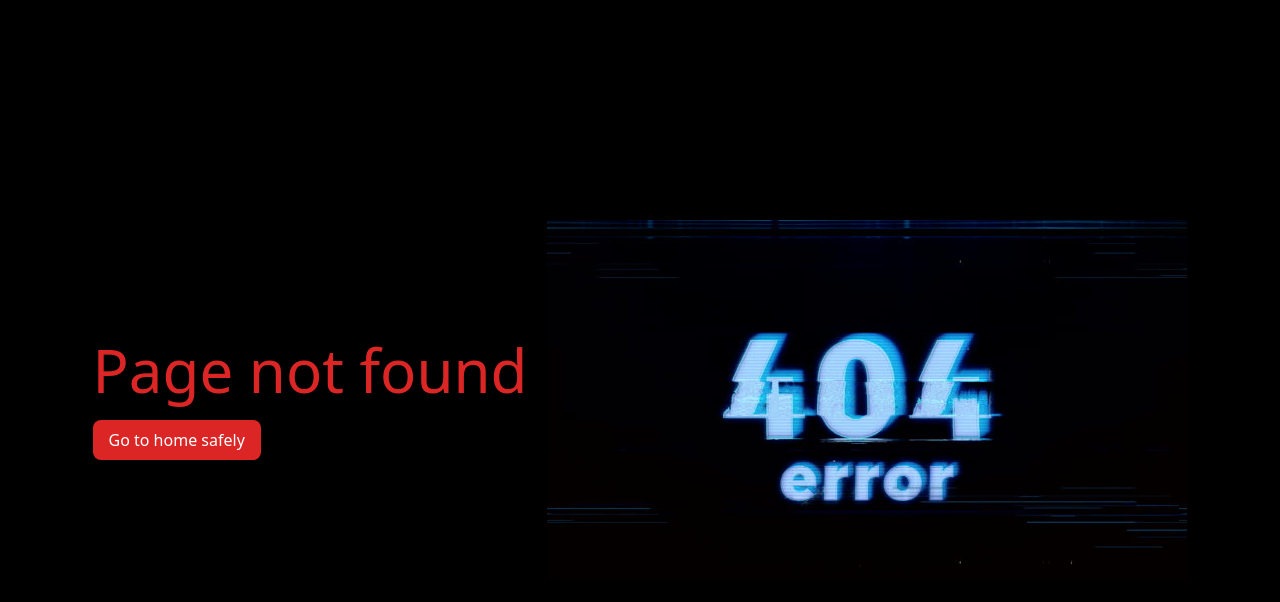
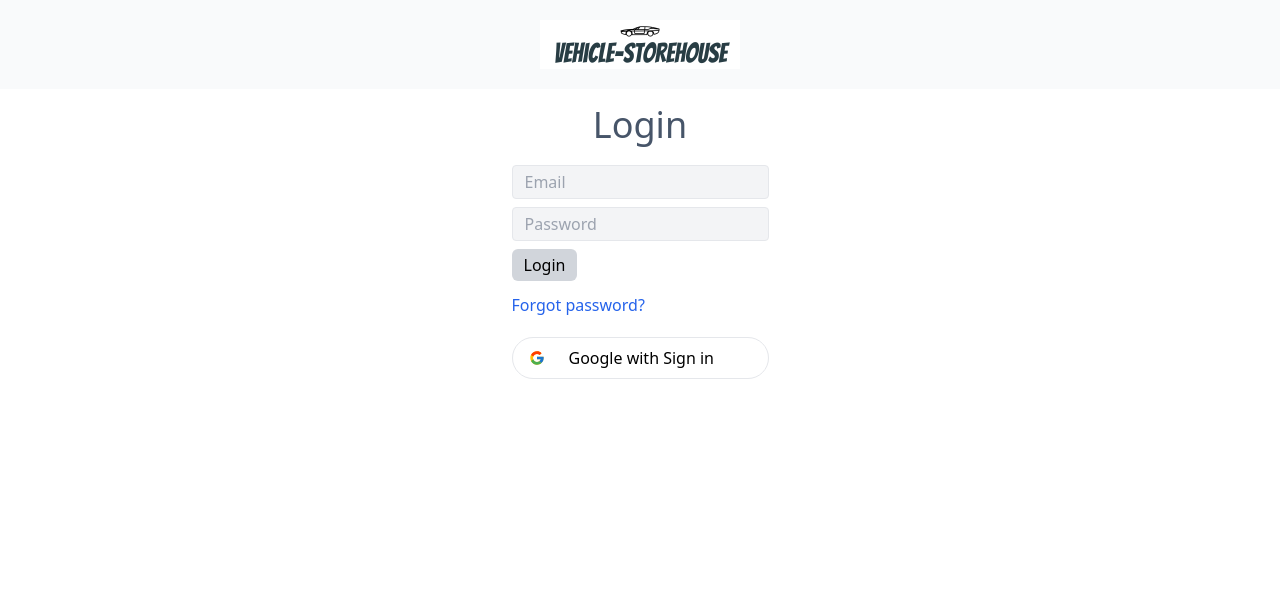
Before and after one commit to MazharulDev/vehicle-storehouse-client-side, a React (Create React App) app: page /login in a window 1280 px wide. Before the commit this address had no page. Shown: the top 602 px of the page. Built offline with nearby package versions, Linux system fonts and the light colour scheme.

Commit message:
google signIn added

```diff
--- a/package.json
+++ b/package.json
@@ -10,6 +10,7 @@
     "firebase": "^9.7.0",
     "react": "^18.1.0",
     "react-dom": "^18.1.0",
+    "react-firebase-hooks": "^5.0.3",
     "react-icons": "^4.3.1",
     "react-router-dom": "^6.3.0",
     "react-scripts": "5.0.1",
--- a/src/App.js
+++ b/src/App.js
@@ -1,7 +1,9 @@
 import { Route, Routes } from 'react-router-dom';
 import './App.css';
 import Home from './components/Home/Home/Home';
+import ForgotPassword from './components/pages/ForgotPassword/ForgotPassword';
 import Inventory from './components/pages/Inventory/Inventory';
+import Login from './components/pages/Login/Login';
 import NotFound from './components/pages/NotFound/NotFound';
 
 function App() {
@@ -10,6 +12,10 @@ function App() {
       <Routes>
         <Route path='/' element={<Home/>}></Route>
         <Route path='/inventory' element={<Inventory/>}></Route>
+        <Route path='/login' element={<Login/>}></Route>
+        <Route path='/forgotPassword' element={<ForgotPassword/>}></Route>
+
+
         <Route path='*' element={<NotFound/>}></Route>
       </Routes>
     </div>
--- a/src/components/Home/Header/Header.js
+++ b/src/components/Home/Header/Header.js
@@ -2,7 +2,10 @@ import React, { useState } from "react";
 import { Transition } from "@headlessui/react";
 import { Link } from "react-router-dom";
 import logo from '../../../images/logo.png'
+import auth from "../../../firebase.init";
+import { useAuthState } from "react-firebase-hooks/auth";
 const Header = () => {
+    const [user, loading, error] = useAuthState(auth);
     const [isOpen, setIsOpen] = useState(false);
     return (
         <div className=" sticky top-0 shadow-md">
@@ -43,12 +46,19 @@ const Header = () => {
                                         Calendar
                                     </Link>
 
-                                    <Link
-                                        to="/"
+                                <>
+                                    {
+                                        user? <div>
+                                            <button className="hover:text-gray-600 text-sm font-medium">Sign Out</button>
+                                        </div> :
+                                        <Link
+                                        to="/login"
                                         className="text-black hover:text-gray-600  px-3 py-2 rounded-md text-sm font-medium"
                                     >
-                                        Reports
+                                        Login
                                     </Link>
+                                    }
+                                </>
 
                                 </div>
                             </div>
--- /dev/null
+++ b/src/components/Home/Header/SimpleHeader/SimpleHeader.js
@@ -0,0 +1,14 @@
+import React from 'react';
+import { Link } from 'react-router-dom';
+import logo from '../../../../images/logo.png'
+const SimpleHeader = () => {
+    return (
+        <div>
+            <div className='flex justify-center p-5 bg-gray-50'>
+                <Link to='/'><img src={logo} alt="" /></Link>
+            </div>
+        </div>
+    );
+};
+
+export default SimpleHeader;
--- /dev/null
+++ b/src/components/pages/ForgotPassword/ForgotPassword.js
@@ -0,0 +1,13 @@
+import React from 'react';
+import SimpleHeader from '../../Home/Header/SimpleHeader/SimpleHeader';
+
+const ForgotPassword = () => {
+    return (
+        <div>
+            <SimpleHeader/>
+            <h2>forgot password </h2>
+        </div>
+    );
+};
+
+export default ForgotPassword;
--- a/src/components/pages/Inventory/Inventory.js
+++ b/src/components/pages/Inventory/Inventory.js
@@ -1,8 +1,10 @@
 import React from 'react';
+import Header from '../../Home/Header/Header';
 
 const Inventory = () => {
     return (
         <div>
+            <Header></Header>
             <h2>Inventory page</h2>
         </div>
     );
--- /dev/null
+++ b/src/components/pages/Login/Login.js
@@ -0,0 +1,39 @@
+import React from 'react';
+import { Link, useNavigate } from 'react-router-dom';
+import { FcGoogle } from 'react-icons/fc'
+import SimpleHeader from '../../Home/Header/SimpleHeader/SimpleHeader';
+import auth from '../../../firebase.init';
+import {useSignInWithGoogle} from 'react-firebase-hooks/auth'
+const Login = () => {
+    const navigate=useNavigate()
+    const [signInWithGoogle, user, loading, error] = useSignInWithGoogle(auth);
+    if(user){
+        navigate('/')
+    }
+    const handleGoogleSignIn=()=>{
+        signInWithGoogle();
+    }
+    return (
+        <div>
+            <SimpleHeader/>
+            <div className='mt-4 flex justify-center'>
+                <div>
+                    <h2 className='text-4xl text-center text-slate-600'>Login</h2>
+                    <form className='mt-5'>
+                        <input className='px-3 py-1 bg-gray-100 border rounded' type="email" name="email" placeholder='Email' />
+                        <br />
+                        <input className='px-3 py-1 bg-gray-100 my-2 border rounded' type="password" name="password" placeholder='Password' />
+                        <br />
+                        <input className='px-3 py-1 bg-gray-300 hover:bg-gray-400 cursor-pointer rounded-md' type="submit" value="Login" />
+                        <Link to='/forgotPassword'><h2 className='text-blue-600 my-3'>Forgot password? </h2></Link>
+                    </form>
+                    <button onClick={handleGoogleSignIn} className='flex items-center gap-6 w-full border rounded-full px-4 py-2 mt-5 hover:bg-slate-100'><FcGoogle></FcGoogle>Google with Sign in</button>
+                </div>
+
+            </div>
+
+        </div>
+    );
+};
+
+export default Login;
```
Also changed, not shown: 1 other file (tests, documents, lock files or other folders).
